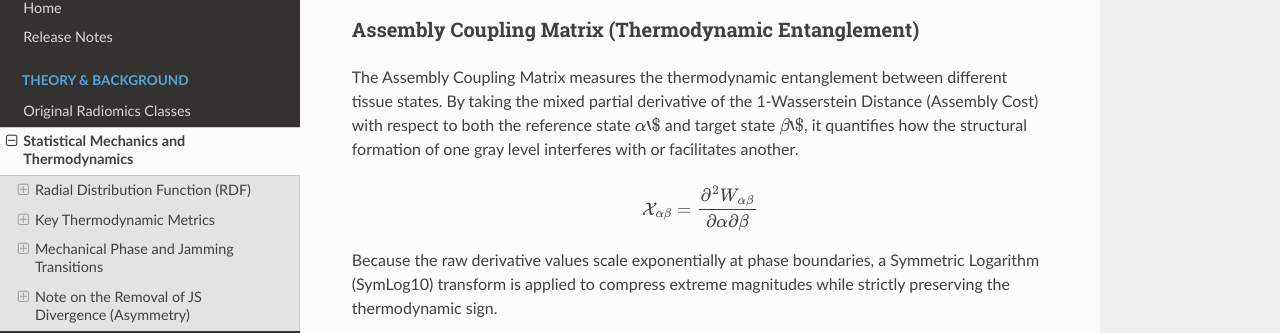
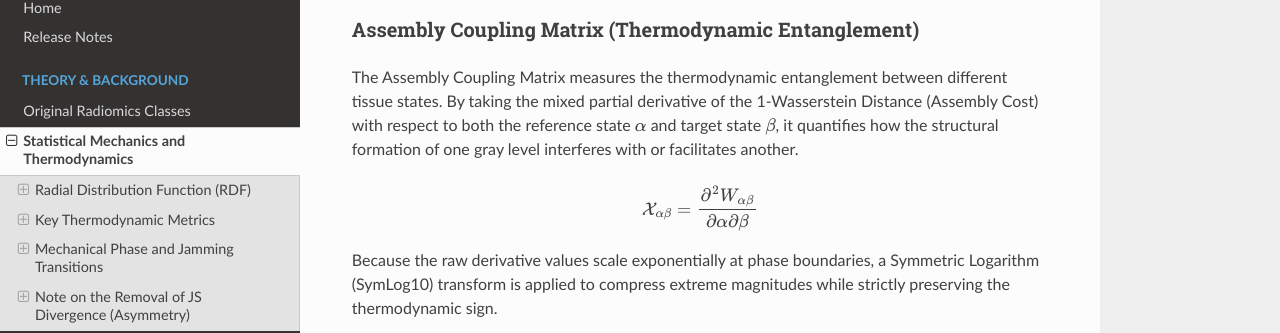
Before and after one commit to yurivelichko/glam-radiomics, a Sphinx documentation site: the page built from docs/source/theory/statistical_mechanics.rst, in a window 1280 px wide and 900 px high, scrolled down 6113 px. Shown: the part 144-477 px from the top of the window. Built offline with Sphinx 7.4.7 and the Read the Docs theme 3.1.0, drawn with Linux system fonts in a browser that asks for light colours.

Commit message:
Documentation update

```diff
--- a/docs/source/theory/statistical_mechanics.rst
+++ b/docs/source/theory/statistical_mechanics.rst
@@ -182,7 +182,7 @@ The Wasserstein distance is then defined as the absolute area between the cumula
 
 Assembly Coupling Matrix (Thermodynamic Entanglement)
 ~~~~~~~~~~~~~~~~~~~~~~~~~~~~~~~~~~~~~~~~~~~~~~~~~~~~
-The Assembly Coupling Matrix measures the thermodynamic entanglement between different tissue states. By taking the mixed partial derivative of the 1-Wasserstein Distance (Assembly Cost) with respect to both the reference state :math:`\alpha`$` and target state :math:`\beta`$`, it quantifies how the structural formation of one gray level interferes with or facilitates another.
+The Assembly Coupling Matrix measures the thermodynamic entanglement between different tissue states. By taking the mixed partial derivative of the 1-Wasserstein Distance (Assembly Cost) with respect to both the reference state :math:`\alpha` and target state :math:`\beta`, it quantifies how the structural formation of one gray level interferes with or facilitates another.
 
 .. math::
 
```
